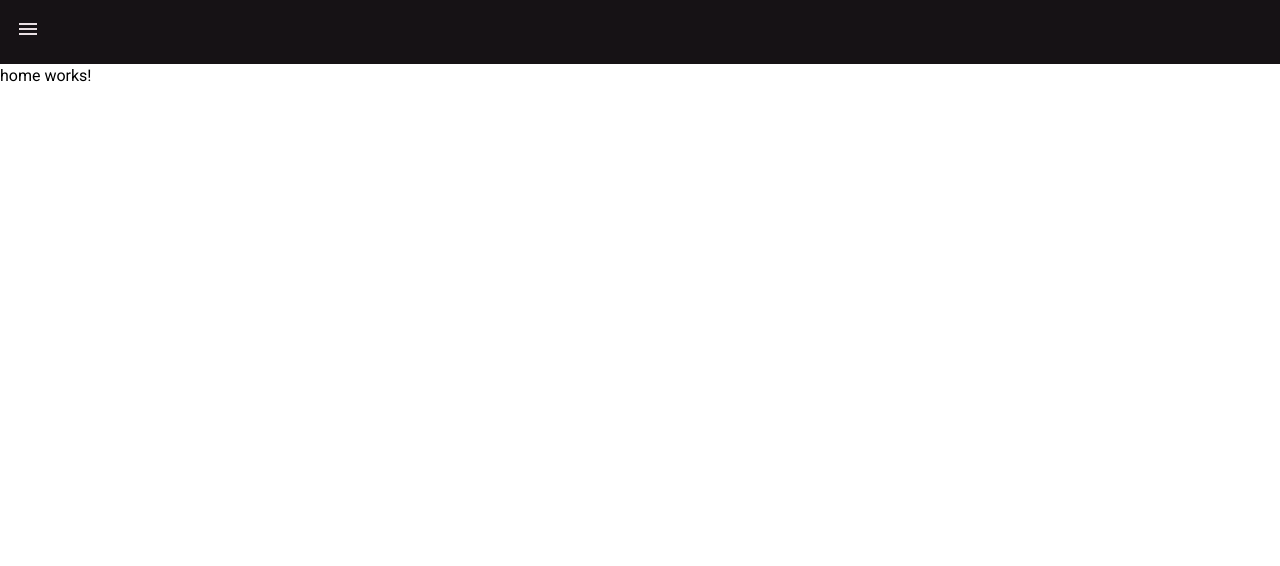
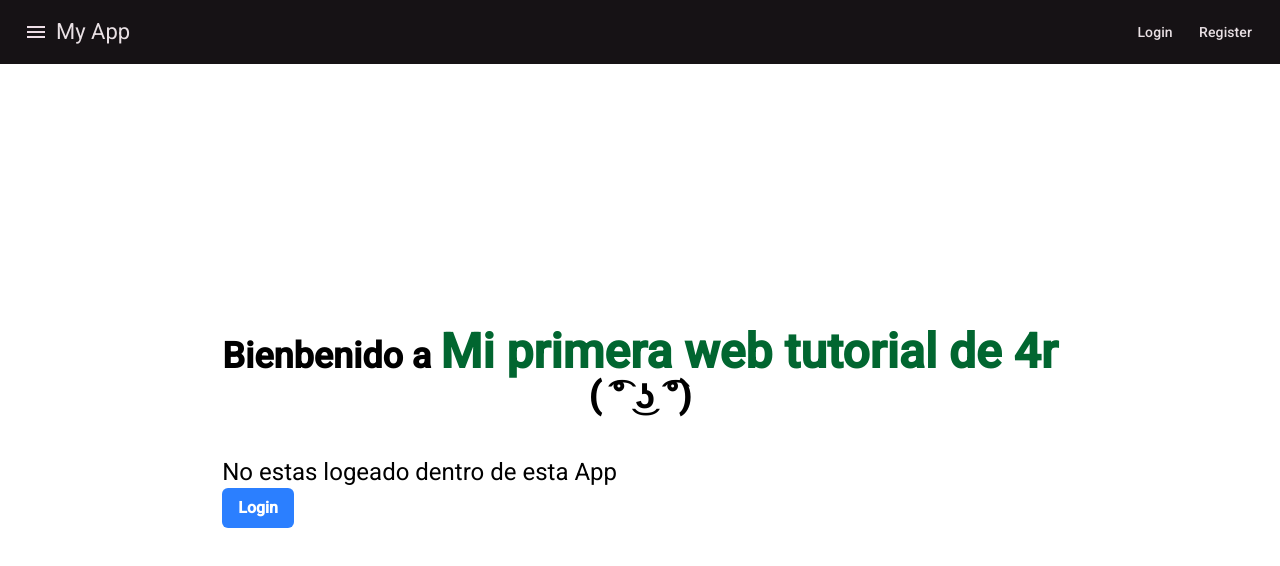
Before and after one commit to isaacrdmc/Frontend-Angular-Tutorial, an Angular app: page /home in a window 1280 px wide. Shown: the top 566 px of the page. Built offline with nearby package versions, Linux system fonts and the light colour scheme.

Commit message:
terminamos la parte del home y navbar

```diff
--- a/src/app/components/navbar/navbar.component.html
+++ b/src/app/components/navbar/navbar.component.html
@@ -1,16 +1,24 @@
-
-
 <!-- ? Creamos la barra de navegación -->
 <div>
   <mat-toolbar color="primary">
-    <!--  -->
-    <button mat-icon-nutton>
+    <button mat-icon-button>
       <mat-icon>menu</mat-icon>
     </button>
+    <a routerLink="/">My App</a>
+    <div class="w-full"></div>
 
     <!-- ?  -->
-    <!-- <a routerLink="/">My App</a>
-    <div class="x-full"></div> -->
+     <div>
+      <div class="flex gap5 items-center">
+        <a mat-button routerLink="/login">
+          Login
+        </a>
+
+        <a mat-button routerLink="/register">
+          Register
+        </a>
+      </div>
+     </div>
 
   </mat-toolbar>
 </div>
--- a/src/app/pages/home/home.component.html
+++ b/src/app/pages/home/home.component.html
@@ -1 +1,19 @@
-<p>home works!</p>
+<div class="flex items-center flex-col pt-56 h-screen">
+  <div class="h-screen">
+    <h1 class="text-4xl text-center font-bold my-10">Bienbenido a
+
+      <span class="text-5xl text-green-800">Mi primera web tutorial de 4r</span>
+
+      <p>( ͡° ͜ʖ ͡°)</p>
+    </h1>
+
+        <h1 class="text-2xl">No estas logeado dentro de esta App </h1>
+        <a routerLink="/login">
+          <button class="bg-blue-500 hover:bg-blue-700 text-white font-bold py-2 px-4 rounded-md">
+            Login
+          </button>
+        </a>
+
+    </div>
+
+  </div>
```
